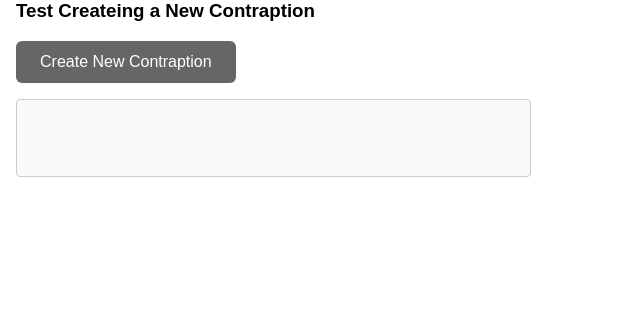
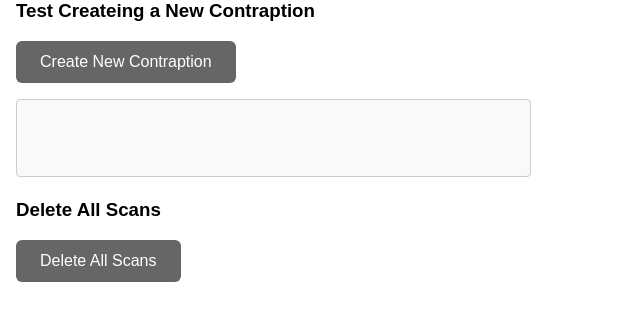
Before and after one commit to TAU-CGL/rplidar_recorder, a Django app: page / in a window 1280 px wide, after a click on "Miscellaneous". Shown: the part 134-455 px from the top of the page, without its empty margins (0-640 px from the left). Run offline with Django 5.2, Linux system fonts and the light colour scheme; data that the repository does not hold is empty.

Commit message:
Allow deleting all scans

```diff
--- a/server/index/urls.py
+++ b/server/index/urls.py
@@ -5,6 +5,7 @@ urlpatterns = [
     path('', index, name='index'),
     path('api/contraption/register', new_contraption, name='new_contraption'),
     path('api/contraption/scan', new_scan, name='new_scan'),
+    path('api/contraption/scan/delete', delete_all_scans, name='delete_all_scans'),
     path('api/contraption/list', list_contraptions, name='list_contraptions'),
     path('api/contraption/list/scans', list_contraption_scans, name='list_contraption_scans'),
     path('api/contraption/get/scan', get_contraption_scan, name='get_contraption_scan'),
--- a/server/index/views.py
+++ b/server/index/views.py
@@ -100,6 +100,13 @@ def get_contraption_scan(request):
 
 @csrf_exempt
 @require_POST
+def delete_all_scans(request):
+    LaserScan.objects.all().delete()
+    return JsonResponse({"status": "ok"}, status=200)
+
+
+@csrf_exempt
+@require_POST
 def upload_rosbag(request):
     request.upload_handlers.insert(0, TemporaryFileUploadHandler(request))
     uploaded = request.FILES.get("file")
--- a/server/templates/tabs/miscellaneous.html
+++ b/server/templates/tabs/miscellaneous.html
@@ -6,6 +6,10 @@
 <div style="margin-top: 1em;">
     <textarea id="new-contraption-result" rows="4" cols="60" readonly></textarea>
 </div>
+
+<h3>Delete All Scans</h3>
+
+<button onclick="deleteAllScans()">Delete All Scans</button>
 
 
 <script>
@@ -19,4 +23,25 @@
                 document.getElementById('new-contraption-result').value = 'Error: ' + error;
             });
     }
+
+    function deleteAllScans() {
+        fetch('/api/contraption/scan/delete', {
+            method: 'POST',
+            headers: {
+                'Content-Type': 'application/json',
+            },
+        })
+        .then(response => {
+            if (!response.ok) {
+                throw new Error('Network response was not ok');
+            }
+            return response.json();
+        })
+        .then(data => {
+            alert('All scans deleted successfully');
+        })
+        .catch(error => {
+            alert('Error deleting scans: ' + error);
+        });
+    }
 </script>
```
